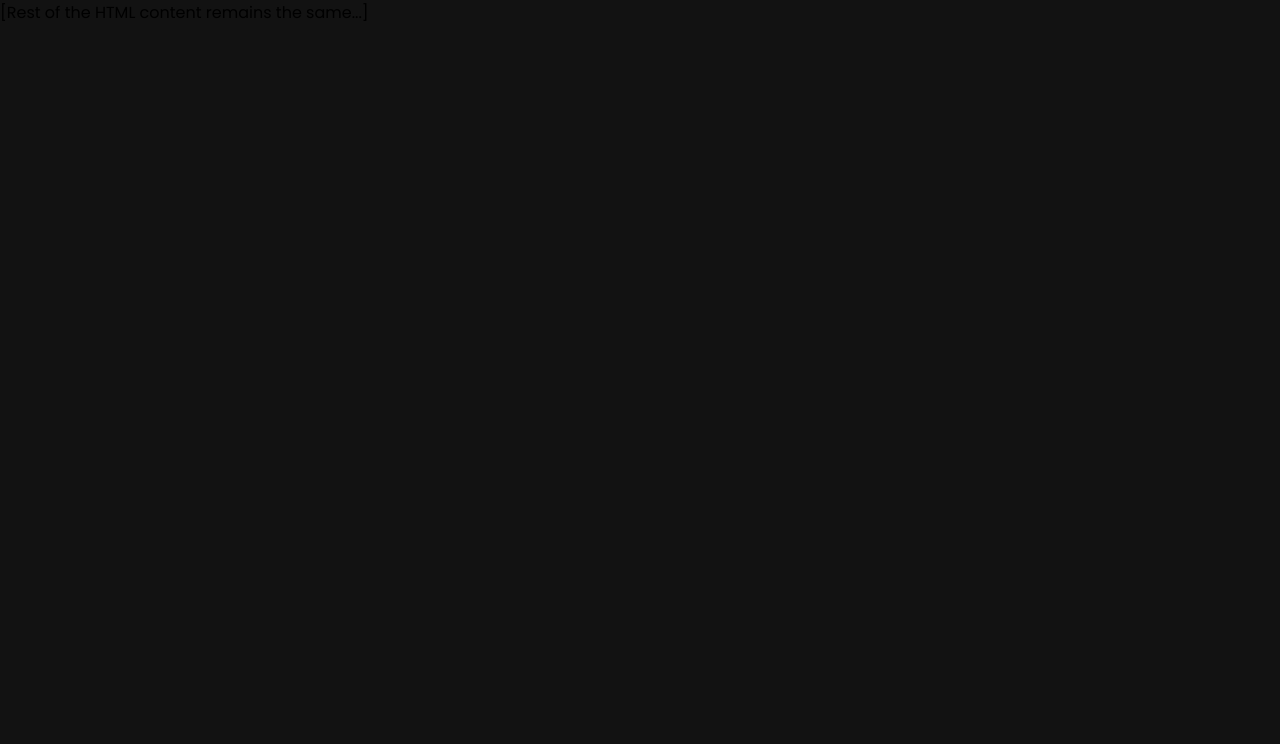
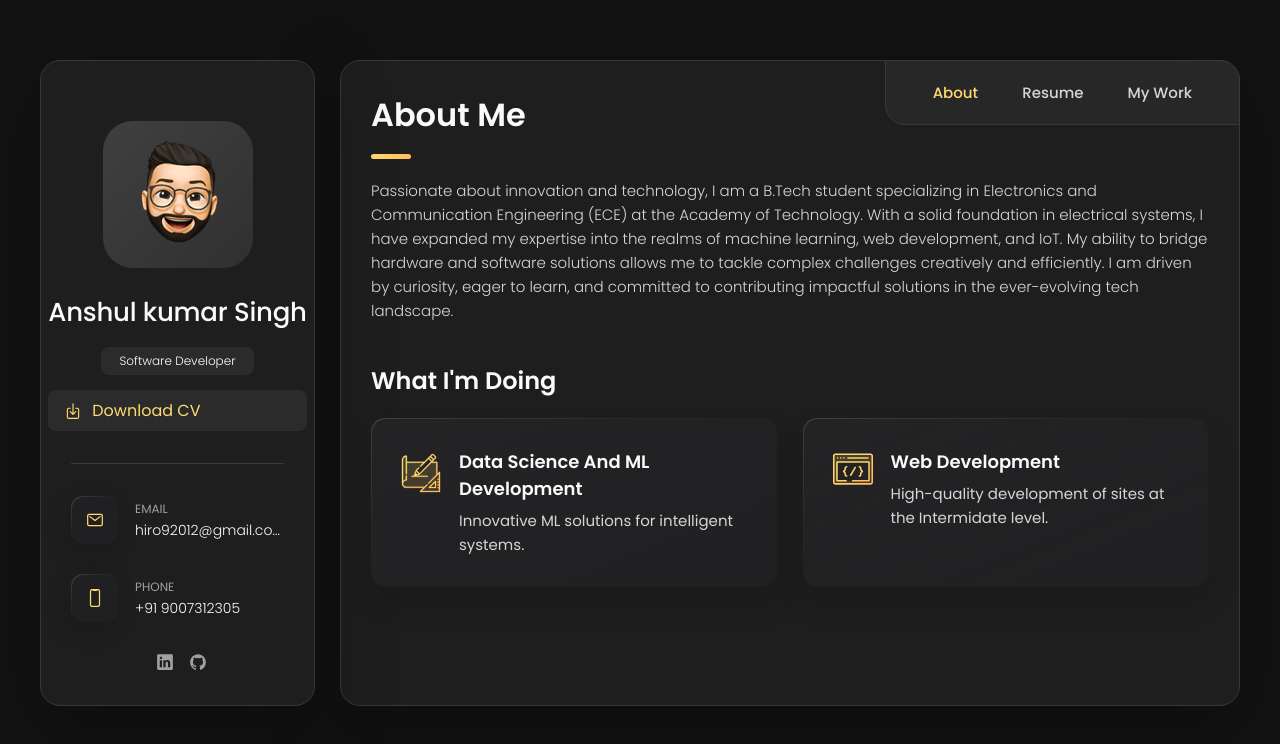
Before and after one commit to Anshulai/my-protfolio-website-, a plain HTML site: page index.html in a window 1280 px wide. Drawn offline with nearby package versions, Linux system fonts and the light colour scheme.

Commit message:
fix: Add dynamic base URL and restore full HTML content

```diff
--- a/index.html
+++ b/index.html
@@ -7,8 +7,12 @@
   <meta name="viewport" content="width=device-width, initial-scale=1.0">
   <title>my portfolio </title>
 
-  <!-- base URL for GitHub Pages -->
-  <base href="https://anshulai.github.io/my-protfolio-website-/">
+  <script>
+    // Dynamically set base URL for GitHub Pages
+    if (window.location.hostname === "anshulai.github.io") {
+      document.write('<base href="/my-protfolio-website-/">');
+    }
+  </script>
 
   <!--
     - favicon
@@ -28,4 +32,214 @@
   <link href="https://fonts.googleapis.com/css2?family=Poppins:wght@300;400;500;600&display=swap" rel="stylesheet">
 </head>
 
-[Rest of the HTML content remains the same...]
+<body>
+
+  <!--
+    - #MAIN
+  -->
+
+  <main>
+
+    <!--
+      - #SIDEBAR
+    -->
+
+    <aside class="sidebar" data-sidebar>
+
+      <div class="sidebar-info">
+
+        <figure class="avatar-box">
+          <img src="assets/images/my-avatar.png" alt="Anshul Kumar Singh" width="80">
+        </figure>
+
+        <div class="info-content">
+          <h1 class="name" title="Anshul kumar singh">Anshul kumar Singh</h1>
+
+          <p class="title">Software Developer</p>
+
+          <a href="assets/cv/Anshul_Kumar_Singh_CV.pdf" class="cv-btn" download>
+            <ion-icon name="download-outline"></ion-icon>
+            <span>Download CV</span>
+          </a>
+        </div>
+
+        <button class="info_more-btn" data-sidebar-btn>
+          <span>Show Contacts</span>
+
+          <ion-icon name="chevron-down"></ion-icon>
+        </button>
+
+      </div>
+
+      <div class="sidebar-info_more">
+
+        <div class="separator"></div>
+
+        <ul class="contacts-list">
+
+          <li class="contact-item">
+
+            <div class="icon-box">
+              <ion-icon name="mail-outline"></ion-icon>
+            </div>
+
+            <div class="contact-info">
+              <p class="contact-title">Email</p>
+
+              <a href="mailto:xyz@gmail.com" class="contact-link">hiro92012@gmail.com</a>
+            </div>
+
+          </li>
+
+          <li class="contact-item">
+
+            <div class="icon-box">
+              <ion-icon name="phone-portrait-outline"></ion-icon>
+            </div>
+
+            <div class="contact-info">
+              <p class="contact-title">Phone</p>
+
+              <a href="tel:+12133522795" class="contact-link">+91 9007312305</a>
+            </div>
+
+          </li>
+
+        </ul>
+
+        <div class="separator"></div>
+
+        <ul class="social-list">
+
+          <li class="social-item">
+            <a href="https://www.linkedin.com/in/anshul-kumar-singh-11b0b9201" class="social-link">
+              <ion-icon name="logo-linkedin"></ion-icon>
+            </a>
+          </li>
+
+          <li class="social-item">
+            <a href="https://github.com/Anshul407" class="social-link">
+              <ion-icon name="logo-github"></ion-icon>
+            </a>
+          </li>
+
+        </ul>
+
+      </div>
+
+    </aside>
+
+    <!--
+      - #main-content
+    -->
+
+    <div class="main-content">
+
+      <!--
+        - #NAVBAR
+      -->
+
+      <nav class="navbar">
+
+        <ul class="navbar-list">
+
+          <li class="navbar-item">
+            <button class="navbar-link active" data-nav-link>About</button>
+          </li>
+
+          <li class="navbar-item">
+            <button class="navbar-link" data-nav-link>Resume</button>
+          </li>
+
+          <li class="navbar-item">
+            <button class="navbar-link" data-nav-link>My Work</button>
+          </li>
+
+        </ul>
+
+      </nav>
+
+      <!--
+        - #ABOUT
+      -->
+
+      <article class="about active" data-page="about">
+
+        <header>
+          <h2 class="h2 article-title">About me</h2>
+        </header>
+
+        <section class="about-text">
+          <p>
+            Passionate about innovation and technology, I am a B.Tech student specializing in Electronics and Communication Engineering (ECE) at the Academy of Technology. With a solid foundation in electrical systems, I have expanded my expertise into the realms of machine learning, web development, and IoT. My ability to bridge hardware and software solutions allows me to tackle complex challenges creatively and efficiently. I am driven by curiosity, eager to learn, and committed to contributing impactful solutions in the ever-evolving tech landscape.
+          </p>
+        </section>
+
+        <!--
+          - service
+        -->
+
+        <section class="service">
+
+          <h3 class="h3 service-title">What i'm doing</h3>
+
+          <ul class="service-list">
+
+            <li class="service-item">
+
+              <div class="service-icon-box">
+                <img src="assets/images/icon-design.svg" alt="design icon" width="40">
+              </div>
+
+              <div class="service-content-box">
+                <h4 class="h4 service-item-title">Data science and ML development</h4>
+
+                <p class="service-item-text">
+                  Innovative ML solutions for intelligent systems.
+                </p>
+              </div>
+
+            </li>
+
+            <li class="service-item">
+
+              <div class="service-icon-box">
+                <img src="assets/images/icon-dev.svg" alt="Web development icon" width="40">
+              </div>
+
+              <div class="service-content-box">
+                <h4 class="h4 service-item-title">Web development</h4>
+
+                <p class="service-item-text">
+                  High-quality development of sites at the Intermidate level.
+                </p>
+              </div>
+
+            </li>
+
+          </ul>
+
+        </section>
+
+      </article>
+
+      <!-- Rest of your articles (Resume, Portfolio) -->
+
+    </div>
+
+  </main>
+
+  <!--
+    - custom js link
+  -->
+  <script src="assets/js/script.js"></script>
+
+  <!--
+    - ionicon link
+  -->
+  <script type="module" src="https://unpkg.com/ionicons@5.5.2/dist/ionicons/ionicons.esm.js"></script>
+  <script nomodule src="https://unpkg.com/ionicons@5.5.2/dist/ionicons/ionicons.js"></script>
+
+</body>
+
+</html>
```
